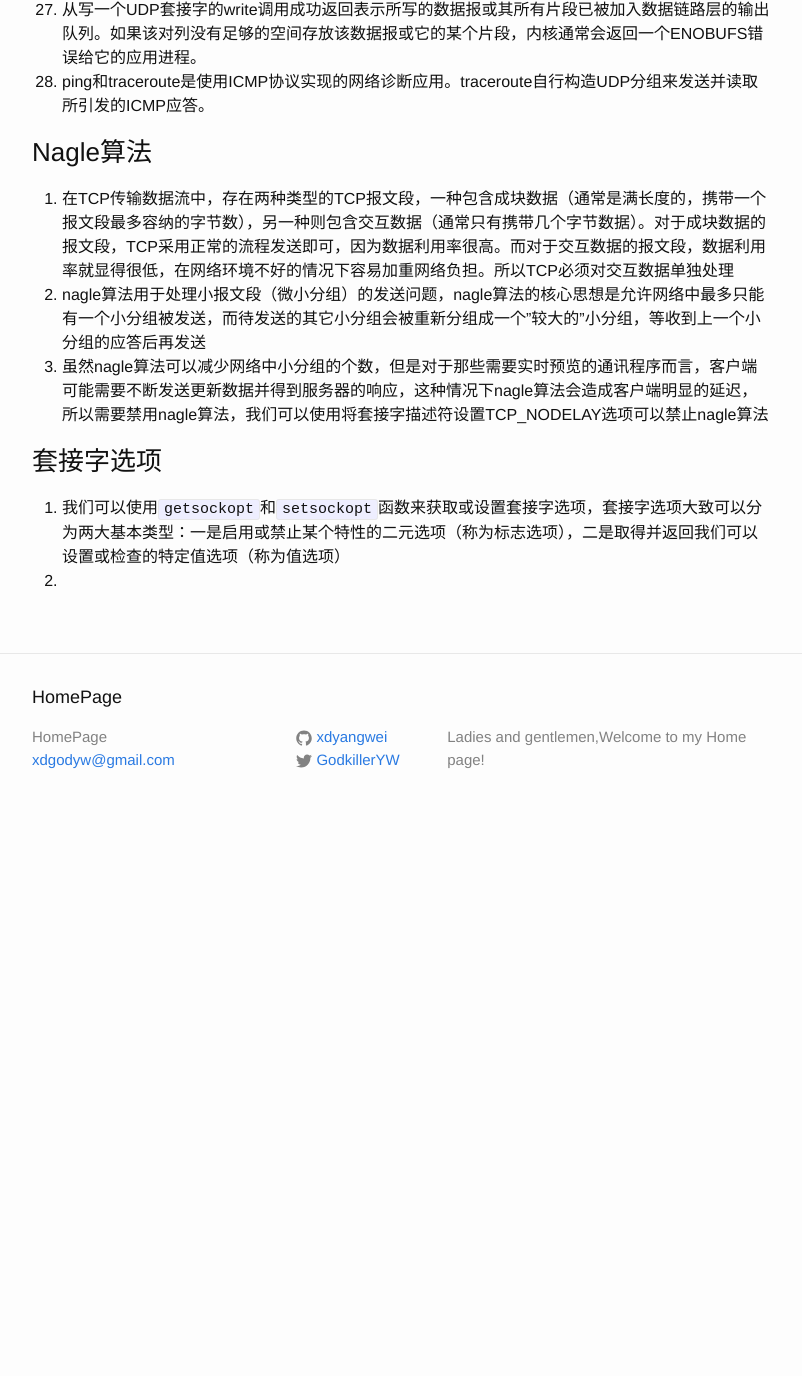
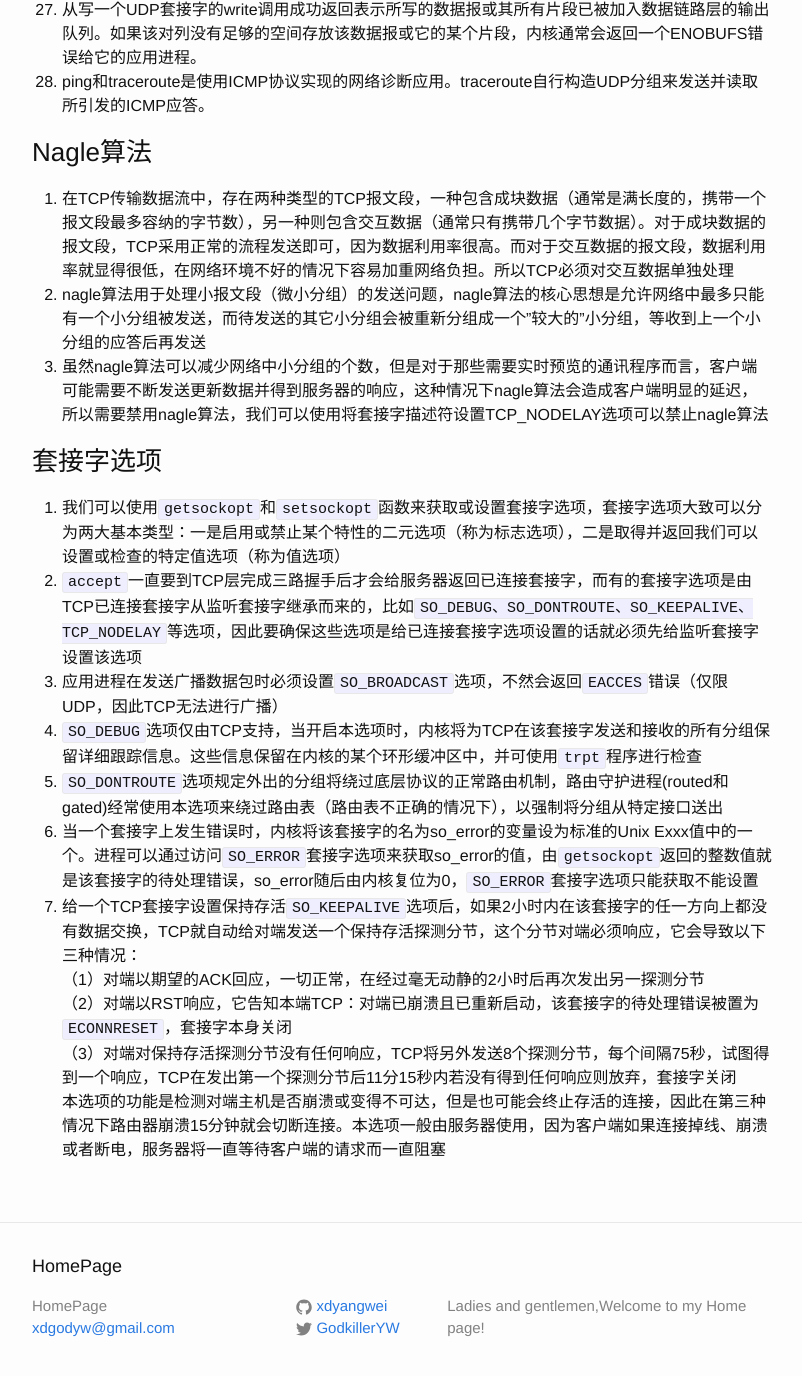
Before and after one commit to xdyangwei/xdyangwei.github.io, a Jekyll site: the page built from _posts/2019-8-20-Unix网络编程.md, in a window 1280 px wide and 1400 px high, scrolled down 1962 px. Shown: the top 1376 px of the window, without its empty margins (238-1040 px from the left). Built offline with Jekyll 4.4.1, drawn with Linux system fonts in a browser that asks for light colours; our own code applies the rules of GitHub Pages for plain Markdown files; before the commit the page ends 2793 px from its top, so only the background shows below that.

Commit message:
add the tips of socket options

```diff
--- a/_posts/2019-8-20-Unix网络编程.md
+++ b/_posts/2019-8-20-Unix网络编程.md
@@ -38,8 +38,15 @@
 2. nagle算法用于处理小报文段（微小分组）的发送问题，nagle算法的核心思想是允许网络中最多只能有一个小分组被发送，而待发送的其它小分组会被重新分组成一个”较大的”小分组，等收到上一个小分组的应答后再发送
 3. 虽然nagle算法可以减少网络中小分组的个数，但是对于那些需要实时预览的通讯程序而言，客户端可能需要不断发送更新数据并得到服务器的响应，这种情况下nagle算法会造成客户端明显的延迟，所以需要禁用nagle算法，我们可以使用将套接字描述符设置TCP_NODELAY选项可以禁止nagle算法
 
-
-
 ### 套接字选项
 1. 我们可以使用`getsockopt`和`setsockopt`函数来获取或设置套接字选项，套接字选项大致可以分为两大基本类型：一是启用或禁止某个特性的二元选项（称为标志选项），二是取得并返回我们可以设置或检查的特定值选项（称为值选项）
-2.
+2. `accept`一直要到TCP层完成三路握手后才会给服务器返回已连接套接字，而有的套接字选项是由TCP已连接套接字从监听套接字继承而来的，比如`SO_DEBUG、SO_DONTROUTE、SO_KEEPALIVE、TCP_NODELAY`等选项，因此要确保这些选项是给已连接套接字选项设置的话就必须先给监听套接字设置该选项
+3. 应用进程在发送广播数据包时必须设置`SO_BROADCAST`选项，不然会返回`EACCES`错误（仅限UDP，因此TCP无法进行广播）
+4. `SO_DEBUG`选项仅由TCP支持，当开启本选项时，内核将为TCP在该套接字发送和接收的所有分组保留详细跟踪信息。这些信息保留在内核的某个环形缓冲区中，并可使用`trpt`程序进行检查
+5. `SO_DONTROUTE`选项规定外出的分组将绕过底层协议的正常路由机制，路由守护进程(routed和gated)经常使用本选项来绕过路由表（路由表不正确的情况下），以强制将分组从特定接口送出
+6. 当一个套接字上发生错误时，内核将该套接字的名为so_error的变量设为标准的Unix Exxx值中的一个。进程可以通过访问`SO_ERROR`套接字选项来获取so_error的值，由`getsockopt`返回的整数值就是该套接字的待处理错误，so_error随后由内核复位为0，`SO_ERROR`套接字选项只能获取不能设置
+7. 给一个TCP套接字设置保持存活`SO_KEEPALIVE`选项后，如果2小时内在该套接字的任一方向上都没有数据交换，TCP就自动给对端发送一个保持存活探测分节，这个分节对端必须响应，它会导致以下三种情况：
+（1）对端以期望的ACK回应，一切正常，在经过毫无动静的2小时后再次发出另一探测分节
+（2）对端以RST响应，它告知本端TCP：对端已崩溃且已重新启动，该套接字的待处理错误被置为`ECONNRESET`，套接字本身关闭
+（3）对端对保持存活探测分节没有任何响应，TCP将另外发送8个探测分节，每个间隔75秒，试图得到一个响应，TCP在发出第一个探测分节后11分15秒内若没有得到任何响应则放弃，套接字关闭
+本选项的功能是检测对端主机是否崩溃或变得不可达，但是也可能会终止存活的连接，因此在第三种情况下路由器崩溃15分钟就会切断连接。本选项一般由服务器使用，因为客户端如果连接掉线、崩溃或者断电，服务器将一直等待客户端的请求而一直阻塞
```
